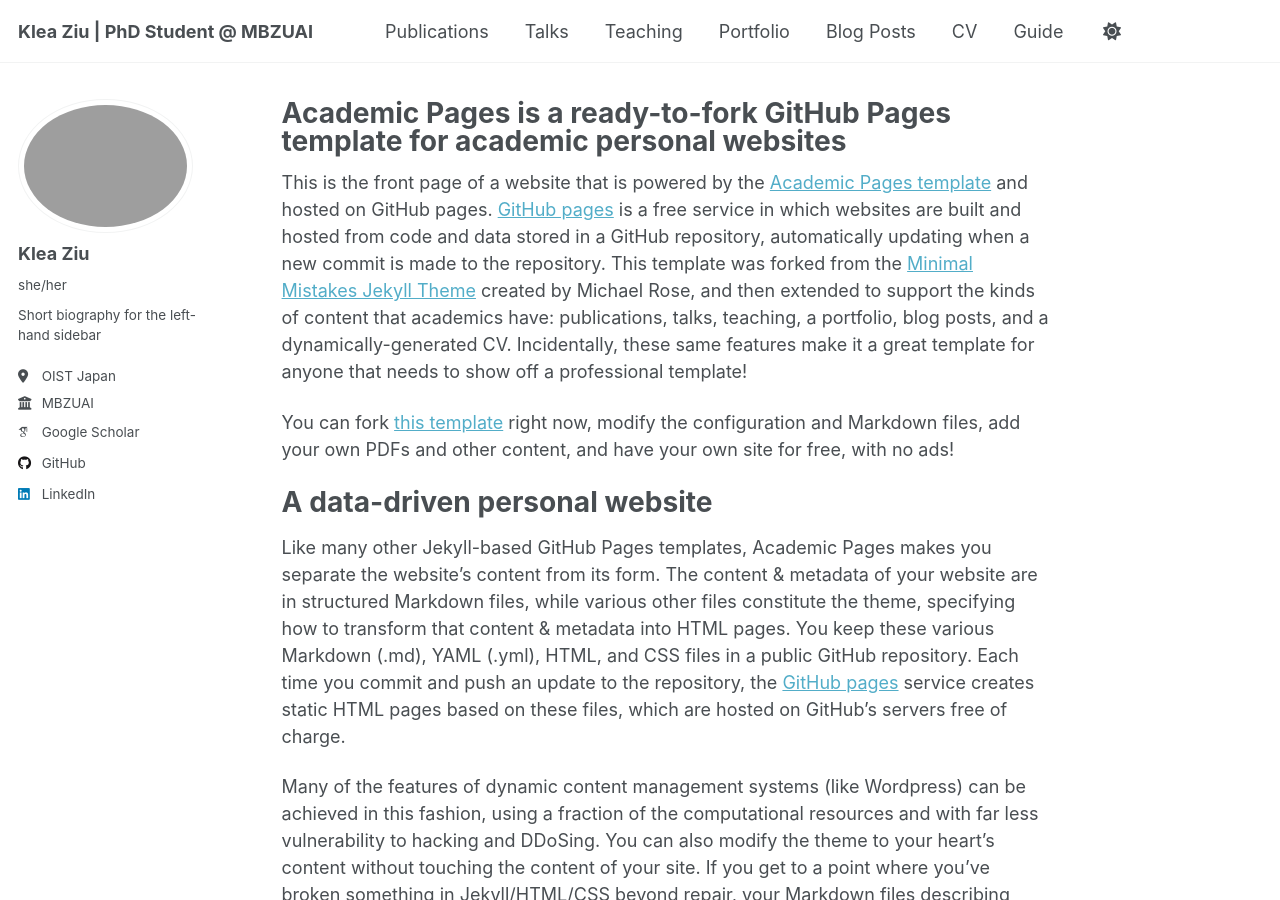
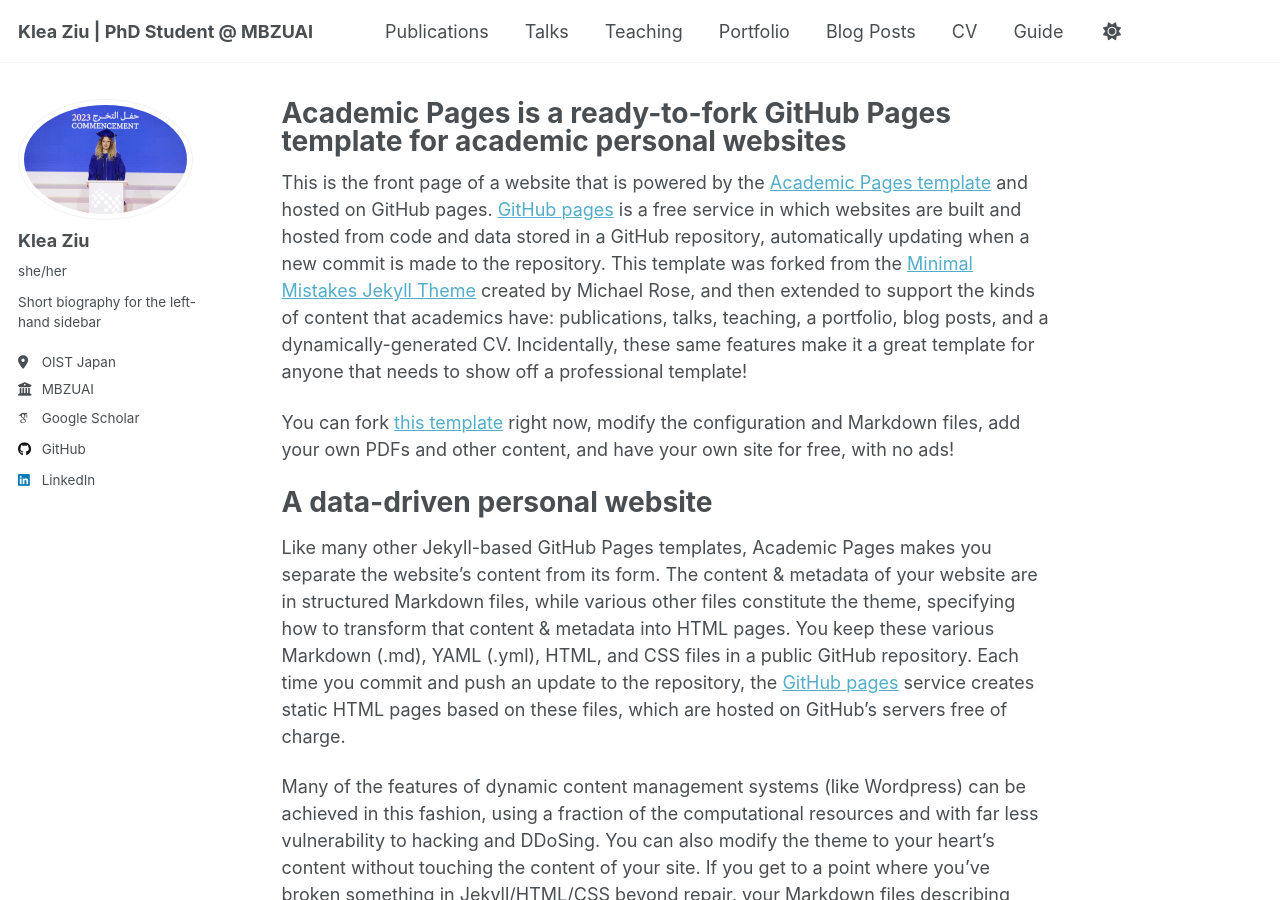
Before and after one commit to klea-ziu/klea-ziu.github.io, a Jekyll site: the page built from _pages/about.md, in a window 1280 px wide and 900 px high. Built offline with Jekyll 4.4.1, drawn with Linux system fonts in a browser that asks for light colours; some web fonts are replaced; a script that is not in the unit is left out.

Commit message:
Update _config.yml

```diff
--- a/_config.yml
+++ b/_config.yml
@@ -22,7 +22,7 @@ repository               : "klea-ziu/klea-ziu.github.io"
 #               Additional customization can be done by editing /_includes/author-profile.html
 author:
   # Biographic information
-  avatar           : "230604_12274898_CP2_pike_High_Res.jpg"
+  avatar           : "1a266b79-0f66-48bd-aedb-a9971610ebff.JPG"
   name             : "Klea Ziu"
   pronouns         : "she/her"
   bio              : "Short biography for the left-hand sidebar"
```
